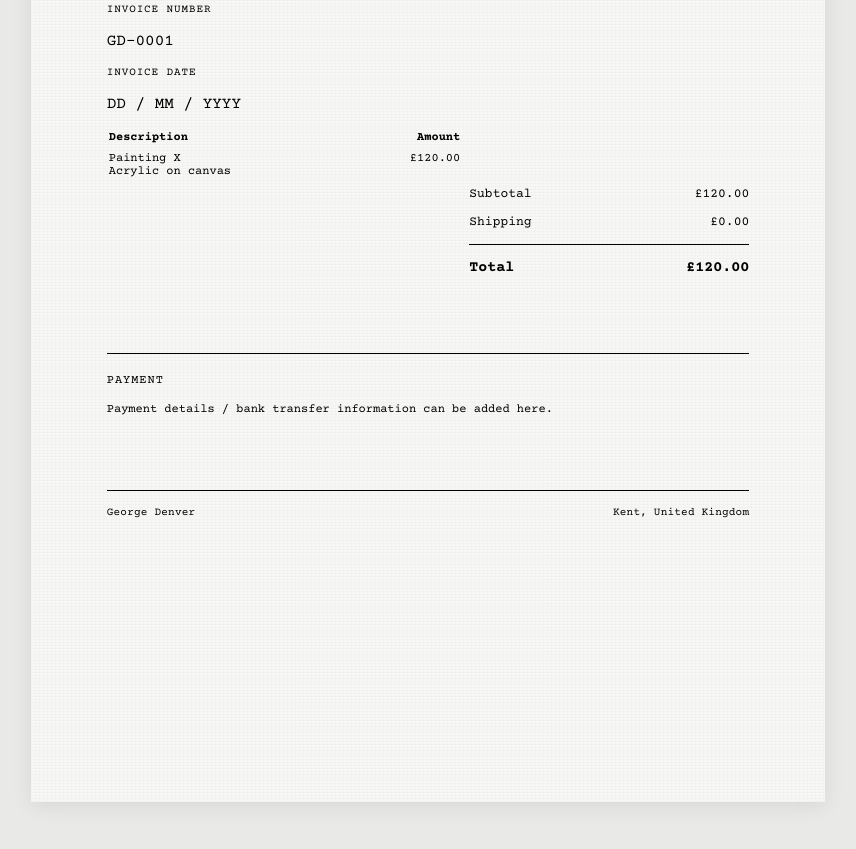
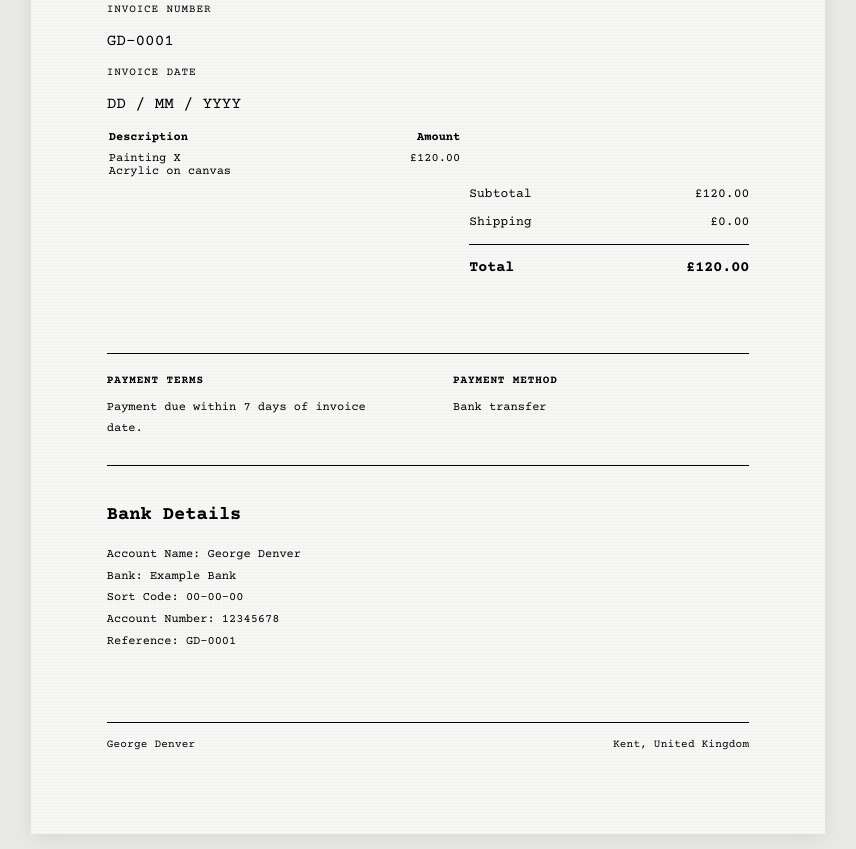
Before and after one commit to George-lab-ctrl/ArtInvoicing, a plain HTML site: page index.html in a window 1280 px wide. Shown: the part 351-1200 px from the top of the page, without its empty margins (212-1068 px from the left). Drawn offline with nearby package versions, Linux system fonts and the light colour scheme.

Commit message:
Update index.html

```diff
--- a/index.html
+++ b/index.html
@@ -228,16 +228,16 @@
 
   /* ---------- Payment ---------- */
 
+  /* ---------- Payment ---------- */
+
 .payment{
   margin-top:70px;
   padding-top:20px;
-
   border-top:1px solid var(--line);
 }
 
 .payment h2{
   margin:0 0 12px;
-
   font-size:12px;
   font-weight:400;
   text-transform:uppercase;
@@ -247,6 +247,37 @@
 .payment p{
   margin:0;
   max-width:100%;
+  font-size:12px;
+  line-height:1.8;
+}
+
+.payment-grid{
+  display:grid;
+  grid-template-columns:1fr 1fr;
+  gap:50px;
+}
+
+.payment-block h3{
+  margin:0 0 10px;
+  font-size:11px;
+  font-weight:700;
+  text-transform:uppercase;
+  letter-spacing:0.08em;
+}
+
+.payment-block p{
+  font-size:12px;
+  line-height:1.8;
+}
+
+.bank-details{
+  margin-top:25px;
+  padding-top:20px;
+  border-top:1px solid var(--line);
+}
+
+.bank-details p{
+  margin:0;
   font-size:12px;
   line-height:1.8;
 }
@@ -515,18 +546,59 @@
 
   <!-- PAYMENT -->
 
+<!-- PAYMENT -->
+
 <section class="payment">
 
-    <h2>
-      Payment
-    </h2>
+  <div class="payment-grid">
+
+    <div class="payment-block">
+
+      <h3>
+        Payment Terms
+      </h3>
 
       <p>
-      Payment details / bank transfer information can be added here.
+        Payment due within 7 days of invoice date.
       </p>
 
+    </div>
+
+
+    <div class="payment-block">
+
+      <h3>
+        Payment Method
+      </h3>
+
+      <p>
+        Bank transfer
+      </p>
+
+    </div>
+
+  </div>
+
+
+  <!-- MOCK BANK DETAILS -->
+
+  <div class="bank-details">
+
+    <h3>
+      Bank Details
+    </h3>
+
+    <p>
+      Account Name: George Denver<br>
+      Bank: Example Bank<br>
+      Sort Code: 00-00-00<br>
+      Account Number: 12345678<br>
+      Reference: GD-0001
+    </p>
+
+  </div>
+
 </section>
-
 
   <!-- FOOTER -->
 
```
Lines whose indentation alone changed are shown as unchanged.
